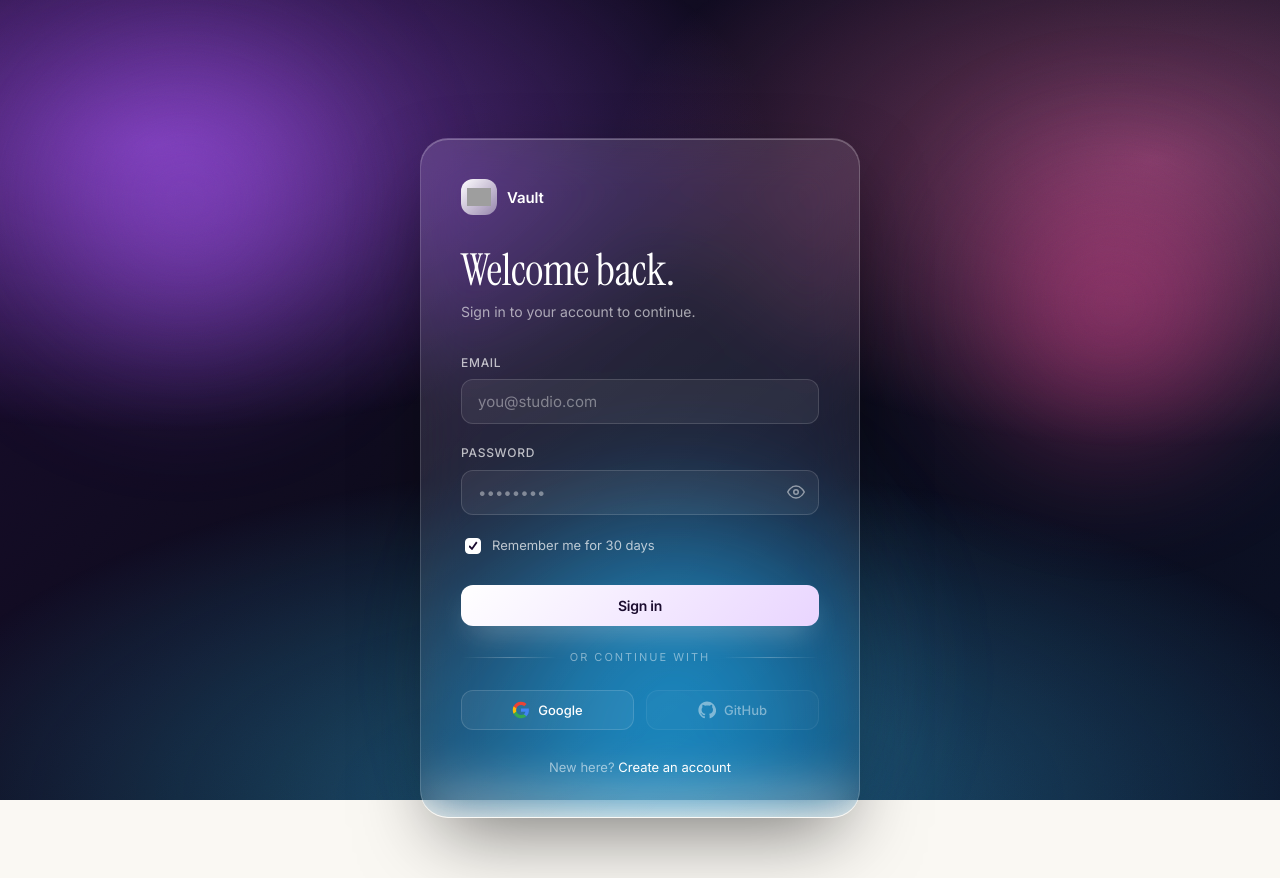
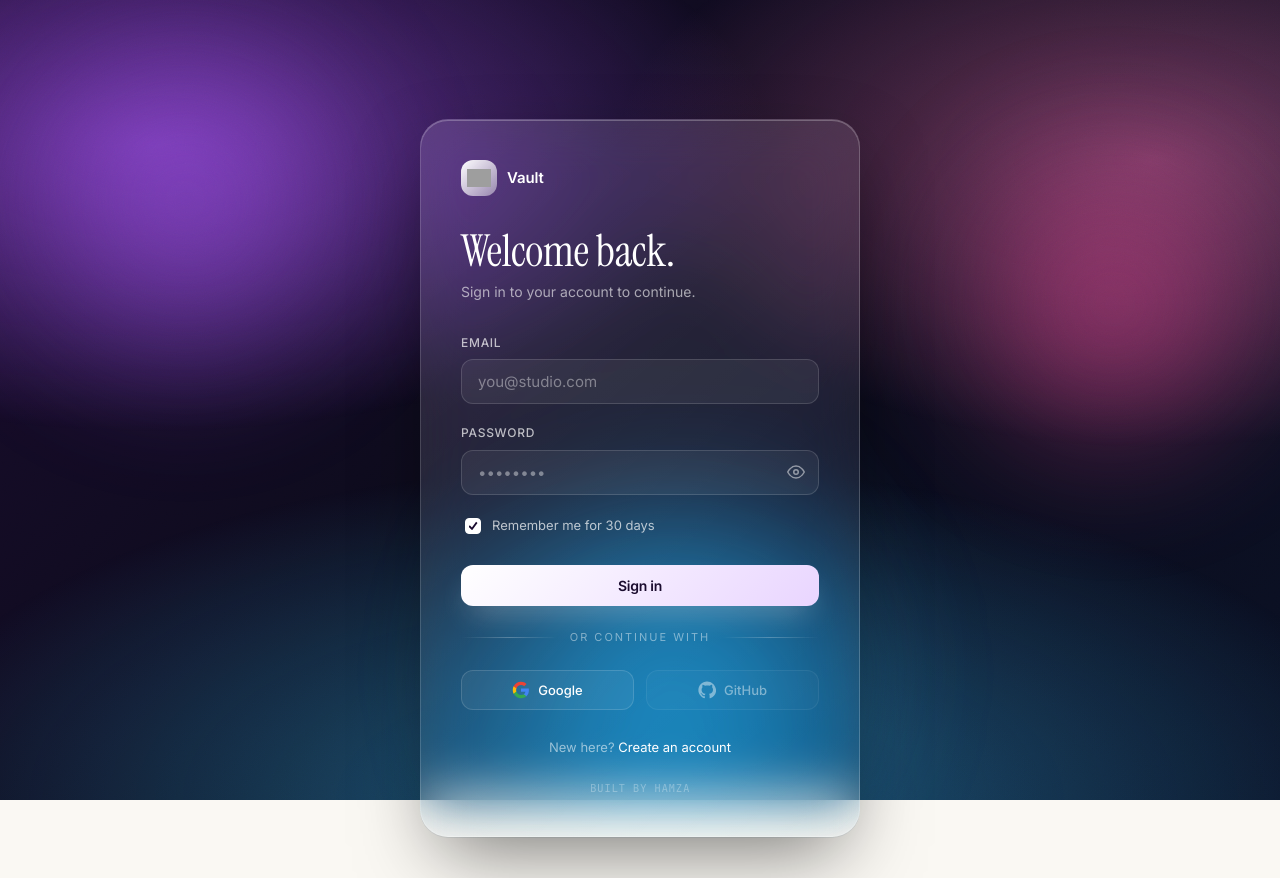
Before and after one commit to hamzalekhbioui/Cloud_Drive_App, a React (Vite) app in the folder frontend/: page /login in a window 1280 px wide. Built offline with nearby package versions, Linux system fonts and the light colour scheme; no server answers; grey boxes are pictures that could not be loaded.

Commit message:
add: hhhhhd

```diff
--- a/frontend/src/components/AppShell.tsx
+++ b/frontend/src/components/AppShell.tsx
@@ -154,6 +154,9 @@ export default function AppShell() {
         </header>
         <div className="page">
           <Outlet />
+          <footer className="page-footer">
+            Built by Hamza
+          </footer>
         </div>
       </main>
     </div>
--- a/frontend/src/index.css
+++ b/frontend/src/index.css
@@ -273,8 +273,18 @@ a { color: inherit; text-decoration: none; }
 .btn-sm { padding: 6px 10px; font-size: 12px; }
 
 /* ===== Page ===== */
-.page { flex: 1; overflow: auto; }
-.page-inner { padding: 32px 28px 48px; max-width: 1400px; }
+.page { flex: 1; overflow: auto; display: flex; flex-direction: column; }
+.page-footer {
+  padding: 24px 28px;
+  text-align: center;
+  font-size: 12px;
+  color: var(--ink-4);
+  font-family: var(--mono);
+  border-top: 1px solid var(--line-2);
+  background: var(--surface);
+  margin-top: auto;
+}
+.page-inner { padding: 32px 28px 48px; max-width: 1400px; flex: 1; }
 .page-header {
   display: flex; align-items: flex-end; justify-content: space-between;
   gap: 24px; margin-bottom: 32px;
@@ -940,6 +950,15 @@ a { color: inherit; text-decoration: none; }
 .gl-footer { text-align: center; font-size: 13px; color: rgba(255,255,255,0.55); margin: 28px 0 0; }
 .gl-footer-link { color: #fff; text-underline-offset: 3px; transition: text-decoration 140ms ease; }
 .gl-footer-link:hover { text-decoration: underline; }
+.gl-hamza-footer {
+  text-align: center;
+  font-size: 11px;
+  color: rgba(255,255,255,0.3);
+  margin-top: 24px;
+  font-family: var(--mono);
+  text-transform: uppercase;
+  letter-spacing: 0.05em;
+}
 @keyframes gl-spin { to { transform: rotate(360deg); } }
 .gl-spin { animation: gl-spin 0.8s linear infinite; }
 @media (max-width: 640px) { .gl-card { padding: 32px 24px; } }
--- a/frontend/src/pages/LoginPage.tsx
+++ b/frontend/src/pages/LoginPage.tsx
@@ -357,6 +357,10 @@ export default function LoginPage() {
                 <Link to="/register" className="gl-footer-link">Create an account</Link>
               </motion.p>
 
+              <motion.div variants={itemVariants} className="gl-hamza-footer">
+                Built by Hamza
+              </motion.div>
+
             </form>
           </motion.div>
         </motion.div>
--- a/frontend/src/pages/RegisterPage.tsx
+++ b/frontend/src/pages/RegisterPage.tsx
@@ -366,6 +366,10 @@ export default function RegisterPage() {
                 <Link to="/login" className="gl-footer-link">Sign in</Link>
               </motion.p>
 
+              <motion.div variants={itemVariants} className="gl-hamza-footer">
+                Built by Hamza
+              </motion.div>
+
             </form>
           </motion.div>
         </motion.div>
```
